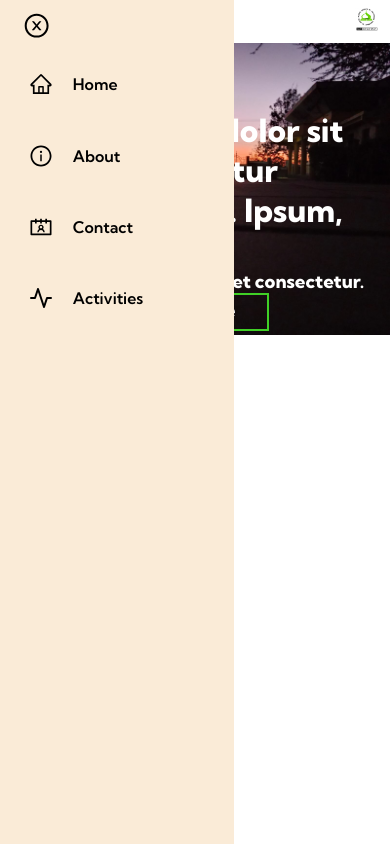
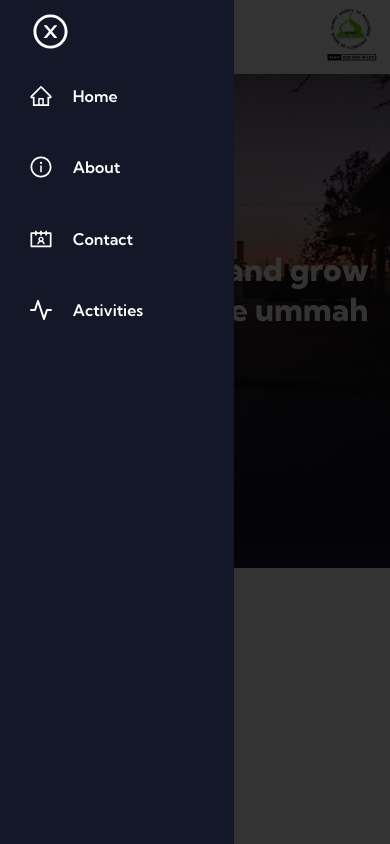
Before and after one commit to islamic-society-MMU/ismu-frontend, a React (Create React App) app: page / in a window 390 px wide. Both pictures are taken after a click on the icon 23 px from the left and 21 px from the top of the page. Built offline with nearby package versions, Linux system fonts and the light colour scheme.

Commit message:
Side menu done

```diff
--- a/public/index.html
+++ b/public/index.html
@@ -22,6 +22,5 @@
       >You need to enable JavaScript to run this app.</noscript
     >
     <div id="root"></div>
-    <div class="overlay"></div>
   </body>
 </html>
--- a/src/components/Home/Hero.js
+++ b/src/components/Home/Hero.js
@@ -1,19 +1,28 @@
 import React from 'react';
-import heroImage from './../../assets/images/background_two.jpeg';
+import desktopHeroImage from './../../assets/images/background_two.jpeg';
+import mobileHeroImage from './../../assets/images/mobile-hero.jpeg';
 
 const Hero = () => {
   return (
     <div className='hero'>
       <div className='hero-img'>
-        <img src={heroImage} alt='Hero' />
+        <picture>
+          <source
+            media='(min-width: 500px)'
+            srcset={desktopHeroImage}
+          />
+          <source
+            media='(max-width: 400px)'
+            srcset={mobileHeroImage}
+          />
+          <img src={desktopHeroImage} alt='Hero' />
+        </picture>
       </div>
 
       <div className='hero-text'>
         <h1>
-          Lorem ipsum, dolor sit amet consectetur adipisicing elit.
-          Ipsum, doloremque!
+          Want to learn and grow together as one ummah in islam?
         </h1>
-        <h3>Lorem ipsum dolor sit amet consectetur.</h3>
         <div className='hero-btns'>
           <button>join us</button>
           <button>donate</button>
--- a/src/components/header/Header.js
+++ b/src/components/header/Header.js
@@ -17,7 +17,13 @@ const Header = () => {
     menuState === 'open' ? setIsMenuOpen(true) : setIsMenuOpen(false);
   };
 
+  const toggleOverlay = () => {
+    if (isMenuOpen) return 'block';
+    return 'none';
+  };
+
   return (
+    <>
       <div className='header'>
         <div className='logo'>
           <Link>
@@ -32,10 +38,15 @@ const Header = () => {
         </div>
         <BiMenuAltLeft
           onClick={() => handleMenuClick('open')}
-        fontSize='6vmin'
           className='menu-icon'
         />
       </div>
+      <div
+        class='overlay'
+        style={{ display: toggleOverlay() }}
+        onClick={() => handleMenuClick('close')}
+      ></div>
+    </>
   );
 };
 
--- a/src/styles/scss/_header.scss
+++ b/src/styles/scss/_header.scss
@@ -7,10 +7,14 @@
   padding: 2vmin 3vmin;
   text-transform: capitalize;
   font-weight: 600;
+  z-index: 4;
+
+  // background-color: #70657E;
+  // background-color: white;
 
   .logo {
     img {
-      width: 6vmin;
+      width: 8vmin;
     }
   }
 
@@ -55,12 +59,23 @@
   }
 }
 
+.overlay {
+  display: none;
+}
+
 @media (max-width: 750px) {
   // @include resposive(tablet) {
   .header {
     flex-direction: row-reverse;
 
+    .logo {
+      img {
+        width: 14vmin;
+      }
+    }
+
     .menu-icon {
+      font-size: 10vmin;
       display: block;
     }
 
@@ -74,7 +89,8 @@
         flex-direction: column;
         justify-content: start;
         align-items: flex-start;
-        background-color: antiquewhite;
+        background-color: $background;
+        color: $white;
         z-index: 5;
         padding: 0;
         padding-top: 3vmin;
@@ -82,8 +98,8 @@
 
         .close-icon {
           display: block;
-          font-size: 7vmin;
-          margin-left: 6vmin;
+          font-size: 10vmin;
+          margin-left: 8vmin;
         }
 
         li {
@@ -111,4 +127,15 @@
       }
     }
   }
+
+  .overlay {
+    position: absolute;
+    top: 0;
+    left: 0;
+    height: 100vh;
+    width: 100vw;
+    z-index: 4;
+    background-color: rgba(0, 0, 0, 0.8);
+    transition: $menu-transition;
+  }
 }
--- a/src/styles/scss/_hero.scss
+++ b/src/styles/scss/_hero.scss
@@ -12,11 +12,12 @@
     display: inline-block;
     width: 100%;
     height: 100%;
-    // background: linear-gradient(
-    //   to right,
-    //   rgba(0, 0, 0, 0.5),
-    //   rgba(0, 0, 0, 0.1)
-    // );
+    background: linear-gradient(
+      to bottom,
+      rgba(20, 23, 40, 0.2),
+      rgba(20, 23, 40, 0.2),
+      rgba(20, 23, 40, 1)
+    );
     z-index: 2;
 
     img {
@@ -30,7 +31,7 @@
   .hero-text {
     max-width: 1300px;
     position: absolute;
-    top: 20%;
+    top: 30%;
     bottom: 20%;
     padding: 2vmin 3vmin;
     display: flex;
@@ -49,6 +50,10 @@
         border: 2px solid $green;
         text-transform: capitalize;
         transition: $link-transition;
+
+        &:last-child {
+          display: none;
+        }
 
         &:first-child {
           margin-right: 5vmin;
@@ -73,10 +78,23 @@
     height: 80vh;
     height: 600px;
 
+    .hero-img {
+      // background-color: white;
+    }
+
     .hero-text {
+      top: 20%;
       bottom: 30%;
-      right: 30%;
+      right: 50%;
       left: 8%;
+
+      .hero-btns {
+        button {
+          &:last-child {
+            display: unset;
+          }
+        }
+      }
 
       h1 {
         font-size: 40px;
--- a/src/styles/scss/_variables.scss
+++ b/src/styles/scss/_variables.scss
@@ -3,6 +3,7 @@ $blue: #6d6f88;
 $dark-blue: #282c52;
 $white: #fff;
 $green: rgb(64, 208, 38);
+$background: #141728;
 
 $link-transition: all 0.2s ease-in-out;
 $menu-transition: all 0.4s ease-in-out;
--- a/src/styles/scss/app.scss
+++ b/src/styles/scss/app.scss
@@ -9,6 +9,13 @@
 }
 
 body {
+  font-family: $font-family;
+  // background: linear-gradient(
+  //   to bottom,
+  //   rgba(20, 23, 40, 0.3),
+  //   rgba(20, 23, 40, 1)
+  // );
+  // background-color: $background;
 }
 
 .container {
@@ -16,7 +23,6 @@ body {
   // height: fit-content;
   // width: 90%;
   margin: 0 auto;
-  font-family: $font-family;
 }
 
 ul li {
```
Also changed, not shown: src/assets/images/mobile-hero.jpeg (added), src/styles/css/app.min.css, 1 other file (tests, documents, lock files or other folders). Lines whose indentation alone changed are shown as unchanged.
